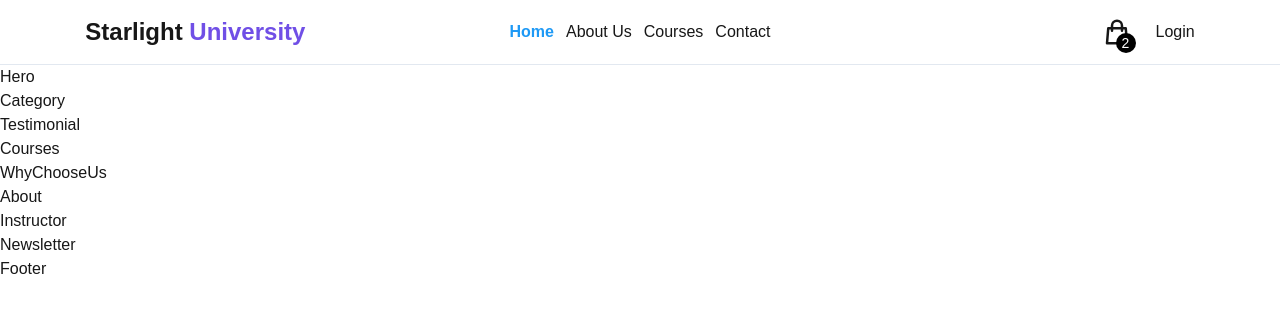
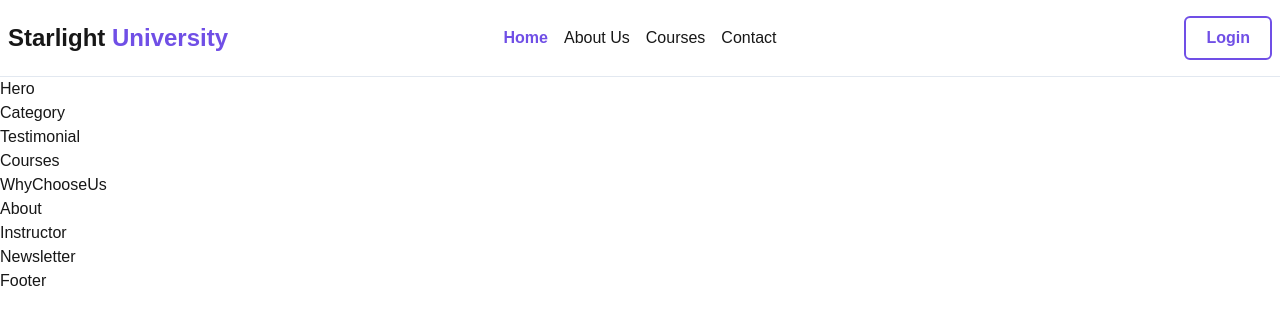
Before and after one commit to saifullah-10/school-management-system-client, a Next.js app: page / in a window 1280 px wide. Shown: the top 324 px of the page. Built offline with nearby package versions, Linux system fonts and the light colour scheme.

Commit message:
naver responsive done

```diff
--- a/src/app/globals.css
+++ b/src/app/globals.css
@@ -93,6 +93,6 @@ body {
 
 
 .active {
-  color: #1E99F5; /* Active link color */
+  color: #704FE6; /* Active link color */
   font-weight: bold;
 }
--- a/src/components/common/navbar/Navbar.tsx
+++ b/src/components/common/navbar/Navbar.tsx
@@ -1,8 +1,7 @@
 'use client'
 import Link from "next/link";
 import { usePathname } from "next/navigation";
-import { useState } from "react";
-import { HiOutlineShoppingBag } from "react-icons/hi";
+import { useEffect, useRef, useState } from "react";
 import { IoClose, IoMenu } from "react-icons/io5";
 
 const Navbar = () => {
@@ -10,43 +9,57 @@ const Navbar = () => {
     console.log(navigate);
 
     const Links = <>
-        <Link href="/" className={`hover:text-[#1E99F5] ${navigate === '/' ? 'active' : ''}`}>Home</Link>
-        <Link href="/aboutUs" className={`hover:text-[#1E99F5] ${navigate === '/aboutUs' ? 'active' : ''}`}>About Us</Link>
-        <Link href="/courses" className={`hover:text-[#1E99F5] ${navigate === '/courses' ? 'active' : ''}`}>Courses</Link>
-        <Link href="/contact" className={`hover:text-[#1E99F5] ${navigate === '/contact' ? 'active' : ''}`}>Contact</Link>
+        <Link href="/" className={`hover:text-[#704FE6] ${navigate === '/' ? 'active' : ''}`}>Home</Link>
+        <Link href="/aboutUs" className={`hover:text-[#704FE6] ${navigate === '/aboutUs' ? 'active' : ''}`}>About Us</Link>
+        <Link href="/courses" className={`hover:text-[#704FE6] ${navigate === '/courses' ? 'active' : ''}`}>Courses</Link>
+        <Link href="/contact" className={`hover:text-[#704FE6] ${navigate === '/contact' ? 'active' : ''}`}>Contact</Link>
     </>
 
     const [menu, setMenu] = useState(false)
+    const menuRef = useRef<HTMLDivElement | null>(null);
+
+
+    const handleClickOutside = (event: MouseEvent) => {
+        if (menuRef.current && !menuRef.current.contains(event.target as Node)) {
+            setMenu(false);
+        }
+    };
+
+    useEffect(() => {
+        // Add event listener to close menu when clicking outside
+        document.addEventListener("mousedown", handleClickOutside);
+        return () => {
+            // Cleanup event listener on unmount
+            document.removeEventListener("mousedown", handleClickOutside);
+        };
+    }, []);
+
 
 
     return (
         <div className="border-b-[1px]">
-            <nav className="flex justify-between items-center min-[850px]:w-11/12 max-w-screen-2xl mx-auto py-4 px-8  ">
+            <nav className="container relative cont flex justify-between items-center mx-auto py-4 px-2">
                 {/* Mobile menu */}
                 <div className="md:hidden " onClick={() => setMenu(!menu)}>
                     {menu ? <IoClose className="text-3xl text-[#f51e1e]" /> :
-                        <IoMenu className="text-3xl text-[#1E99F5]" />}
+                        <IoMenu className="text-3xl text-[#704FE6]" />}
                 </div>
 
                 {/* Left */}
-                <Link href={'/'} className="font-bold w-full flex gap-2 items-center">
+                <Link href={'/'} className=" font-bold  flex gap-2 items-center">
                     <h1 className="text-2xl">Starlight <span className="text-[#704FE6]">University</span></h1>
                 </Link>
                 {/* Center */}
-                <div className=" w-full space-x-3 text-base text-center font-medium max-md:hidden">
+                <div className=" absolute left-1/2 -translate-x-1/2 flex gap-4 text-base text-center font-medium max-md:hidden">
                     {Links}
                 </div>
                 {/* Right */}
-                <div className=" w-full flex justify-end space-x-6 items-center">
-                    <Link href="/cart" className="  hover:text-[#1E99F5] text-3xl relative">
-                        <HiOutlineShoppingBag />
-                        <h1 className="text-sm absolute -right-1 top-4 bg-black text-white rounded-full w-5 h-5 text-center">2</h1>
-                    </Link>
-                    <Link href="/login" className=" hover:text-[#1E99F5]">Login</Link>
-                </div>
+                <Link href="/login" >
+                    <button className="transform transition-transform  hover:scale-110 text-[#704FE6] border-2 border-[#704FE6] font-semibold px-5 py-2 rounded-md hover:bg-[#704FE6] hover:text-white ">Login</button>
+                </Link>
             </nav>
             {/* Mobile nav */}
-            <div className={`flex flex-col nav-link absolute border-2 border-l-0 rounded-br-xl p-5 md:hidden ${menu ? '' : 'hidden'}`}>
+            <div ref={menuRef} className={`flex flex-col nav-link absolute bg-white text-center space-y-4 w-full  border-y-2  p-5 md:hidden ${menu ? '' : 'hidden'}`}>
                 {Links}
             </div>
         </div>
```
